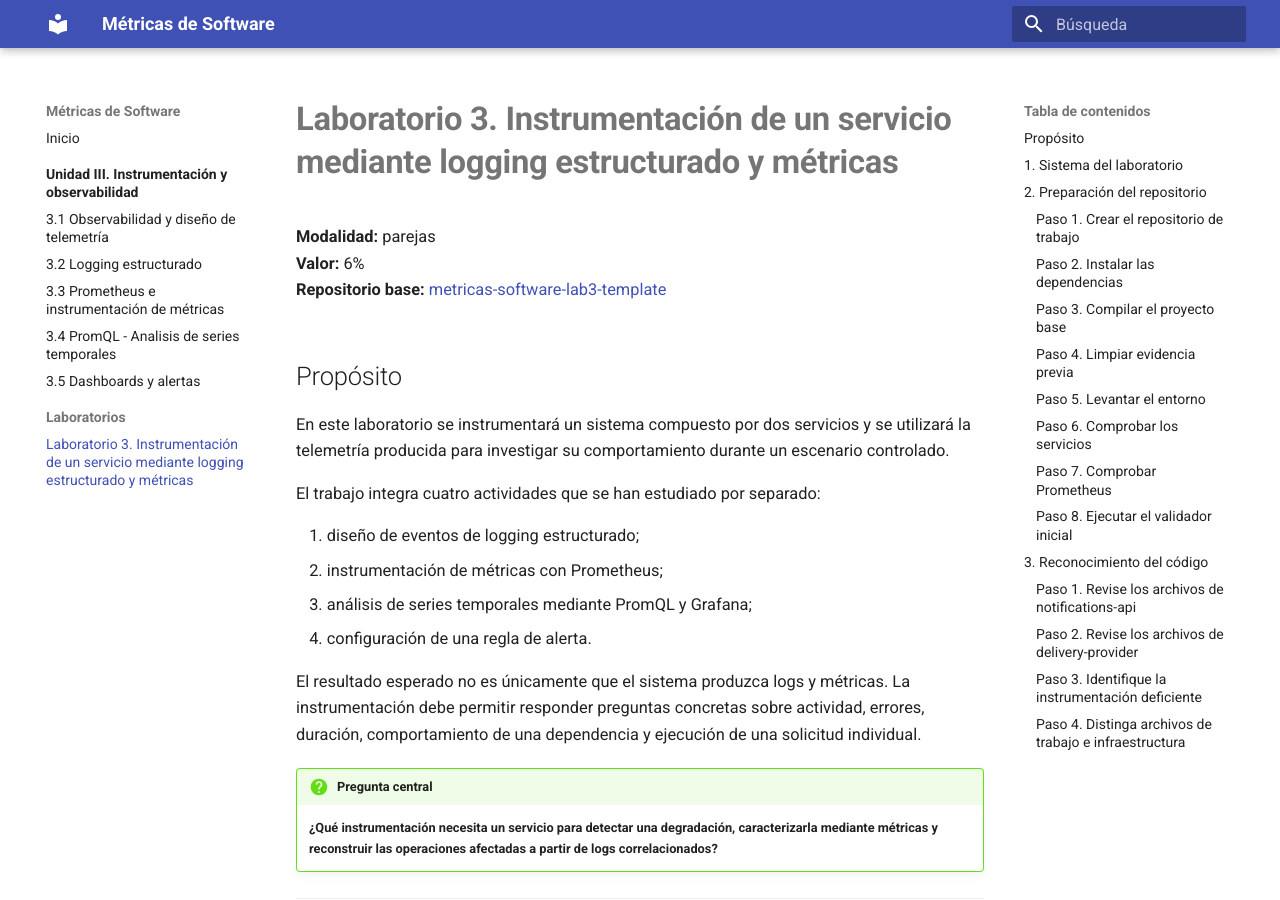
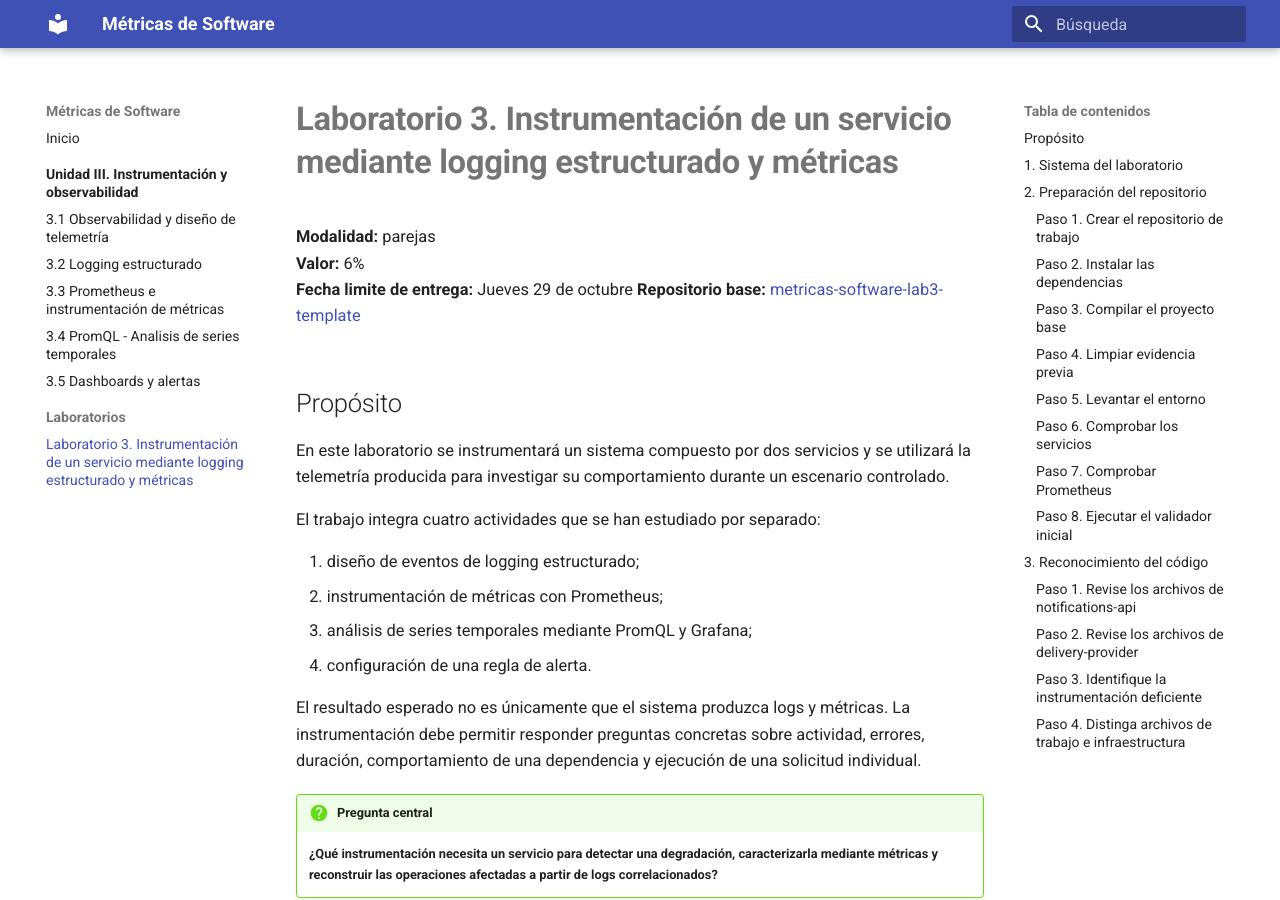
Before and after one commit to guillermocalderon2021/metricas-software-unidad3, an MkDocs documentation site: the page built from docs/labs/laboratorio-3-instrumentacion-observabilidad.md, in a window 1280 px wide and 900 px high. Built offline with MkDocs 1.6.1 and Material for MkDocs 9.7.7, drawn with Linux system fonts in a browser that asks for light colours.

Commit message:
adding limit date

```diff
--- a/docs/labs/laboratorio-3-instrumentacion-observabilidad.md
+++ b/docs/labs/laboratorio-3-instrumentacion-observabilidad.md
@@ -11,6 +11,7 @@ Requiere en MkDocs Material:
 
 **Modalidad:** parejas
 **Valor:** 6%
+**Fecha limite de entrega:** Jueves 29 de octubre
 **Repositorio base:** [metricas-software-lab3-template](https://github.com/guillermocalderon2021/metricas-software-lab3-template)
 
 ## Propósito
```
